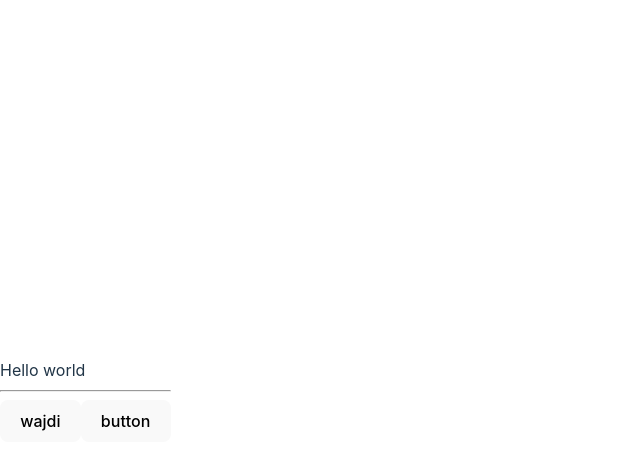
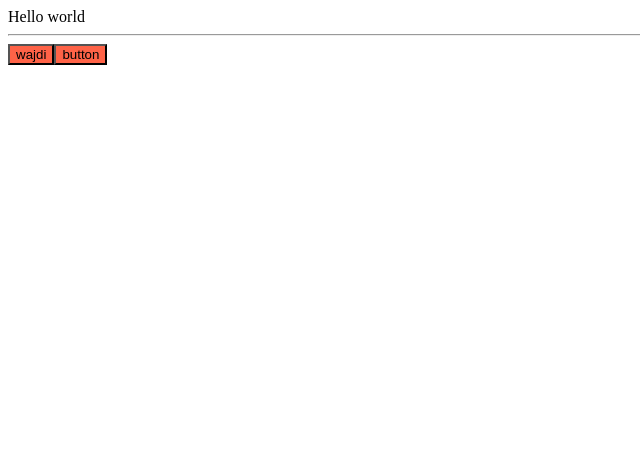
Before and after one commit to wajdifaidi/tjs-2023-09-11, a React (Vite) app: page / in a window 1280 px wide. Shown: the top 470 px of the page, without its empty margins (0-640 px from the left). Built offline with nearby package versions, Linux system fonts and the light colour scheme.

Commit message:
add css to button

```diff
--- a/src/App/components/Button/Button.css
+++ b/src/App/components/Button/Button.css
@@ -0,0 +1,4 @@
+.Button{
+
+    background-color: tomato;
+}
--- a/src/App/components/Button/Button.jsx
+++ b/src/App/components/Button/Button.jsx
@@ -1,4 +1,5 @@
 import React from "react";
+import './Button.css'
 const Button = (props) => {
   console.log(props);
     return (
--- a/src/main.tsx
+++ b/src/main.tsx
@@ -1,7 +1,7 @@
 import React from 'react'
 import ReactDOM from 'react-dom/client'
 import App from './App/App.jsx'
-import './index.css'
+// import './index.css'
 
 ReactDOM.createRoot(document.getElementById('root')!).render(
   <React.StrictMode>
```
